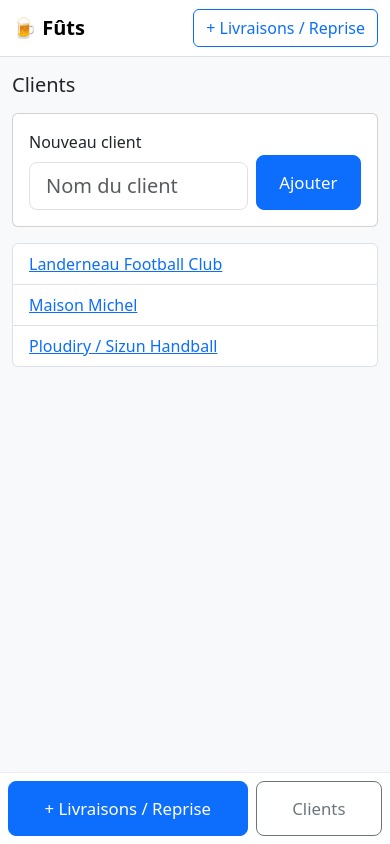
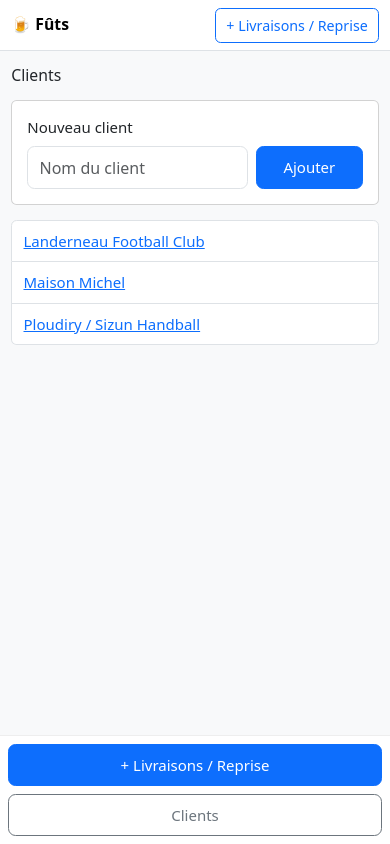
Before and after one commit to lecentrallanderneau-oss/livraison-et-suivi-futs, a Flask app: page /clients in a window 390 px wide. Run offline with Flask 3, Linux system fonts and the light colour scheme; data comes from the database, SQL or seed files in the repository.

Commit message:
Update base.html

```diff
--- a/templates/base.html
+++ b/templates/base.html
@@ -2,20 +2,76 @@
 <html lang="fr">
 <head>
   <meta charset="utf-8"/>
-  <meta name="viewport" content="width=device-width, initial-scale=1"/>
+  <!-- Important pour iPhone (safe areas, PWA…) -->
+  <meta name="viewport" content="width=device-width, initial-scale=1, viewport-fit=cover"/>
+  <meta name="apple-mobile-web-app-capable" content="yes">
+  <meta name="apple-mobile-web-app-status-bar-style" content="default">
+
   <title>{% block title %}Fûts{% endblock %}</title>
 
   <!-- Icônes iPhone -->
   <link rel="apple-touch-icon" sizes="180x180" href="{{ url_for('static', filename='icons/apple-touch-icon.png') }}">
   <link rel="icon" type="image/png" sizes="32x32" href="{{ url_for('static', filename='icons/favicon-32.png') }}">
   <link rel="icon" type="image/png" sizes="16x16" href="{{ url_for('static', filename='icons/favicon-16.png') }}">
-  <meta name="apple-mobile-web-app-capable" content="yes">
 
   <link rel="stylesheet" href="https://cdn.jsdelivr.net/npm/bootstrap@5.3.3/dist/css/bootstrap.min.css">
+
   <style>
-    body{padding-bottom:72px}
-    .sticky-bottom-bar{position:fixed;bottom:0;left:0;right:0;background:#fff;border-top:1px solid #eee;padding:8px}
-    .btn-lg{padding:14px 18px;font-size:1.05rem}
+    /* Base desktop — inchangée */
+    html { -webkit-text-size-adjust: 100%; } /* évite le “grossissement” imprévisible sur iOS */
+    body{ padding-bottom:72px; }
+    .sticky-bottom-bar{ position:fixed; bottom:0; left:0; right:0; background:#fff; border-top:1px solid #eee; padding:8px; }
+    .btn-lg{ padding:14px 18px; font-size:1.05rem; }
+
+    /* ===== Mobile (iPhone) — affiner sans casser le desktop ===== */
+    @media (max-width: 576px) {
+      /* Typo globale plus fine mais champs à 16px pour éviter le zoom iOS */
+      html { font-size: 15px; }
+      body { padding-bottom: 64px; }
+
+      /* Navigation compacte */
+      .navbar .navbar-brand { font-size: 1.05rem; }
+      .navbar .btn { padding: 6px 10px; font-size: .95rem; }
+
+      /* Titres compacts */
+      h5 { font-size: 1.05rem; margin-bottom: .5rem; }
+      h6 { font-size: .95rem; }
+
+      /* Listes d’accueil : empiler nom + badges pour la lisibilité */
+      .list-group-item .d-flex.justify-content-between {
+        flex-direction: column !important;
+        align-items: flex-start !important;
+        gap: .25rem;
+      }
+      .list-group-item { padding: .6rem .75rem; }
+      .badge { font-size: .75rem; }
+      .small { font-size: .8rem; }
+
+      /* Tables plus denses */
+      .table { font-size: .9rem; }
+      .table td, .table th { padding: .35rem .5rem; }
+
+      /* Formulaires : garder 16px pour empêcher le zoom iOS */
+      .form-control, .form-select { font-size: 16px; }
+      .form-control-lg, .form-select-lg { font-size: 16px; padding: .55rem .75rem; }
+
+      /* Gros boutons mais compacts */
+      .btn-lg { padding: .6rem .8rem; font-size: 1rem; }
+
+      /* Barre collante : boutons empilés pour les pouces */
+      .sticky-bottom-bar .d-flex { flex-direction: column; }
+      .sticky-bottom-bar .btn { width: 100%; }
+
+      /* Badges d’équipement en ligne, mais wrap doux */
+      .equip-row, .badge-row {
+        display: flex; flex-wrap: wrap; gap: .25rem .4rem;
+      }
+    }
+
+    /* Détection iOS : verrouille à 16px les champs (anti-zoom) */
+    @supports (-webkit-touch-callout: none) {
+      input, select, textarea { font-size: 16px; }
+    }
   </style>
 </head>
 <body class="bg-light">
@@ -25,6 +81,7 @@
       <a class="btn btn-outline-primary" href="{{ url_for('movement_new') }}">+ Livraisons / Reprise</a>
     </div>
   </nav>
+
   <main class="container">
     {% with messages = get_flashed_messages(with_categories=true) %}
       {% if messages %}
@@ -36,7 +93,7 @@
     {% block content %}{% endblock %}
   </main>
 
-  {# Masquer la barre collante sur la fiche client #}
+  {# Rappel : on masque déjà la barre sur la fiche client #}
   {% if request.endpoint != 'client_detail' %}
   <div class="sticky-bottom-bar">
     <div class="d-flex gap-2">
```
